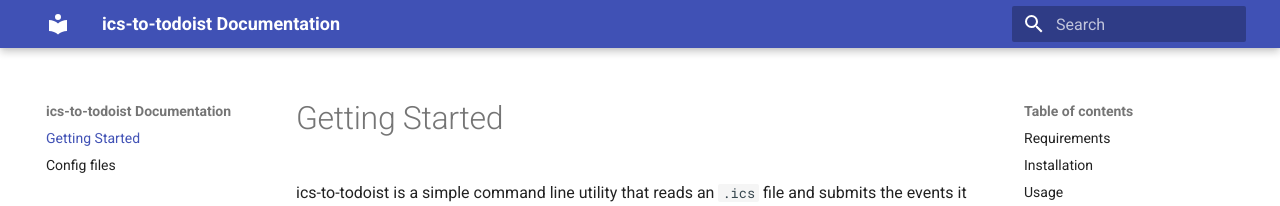
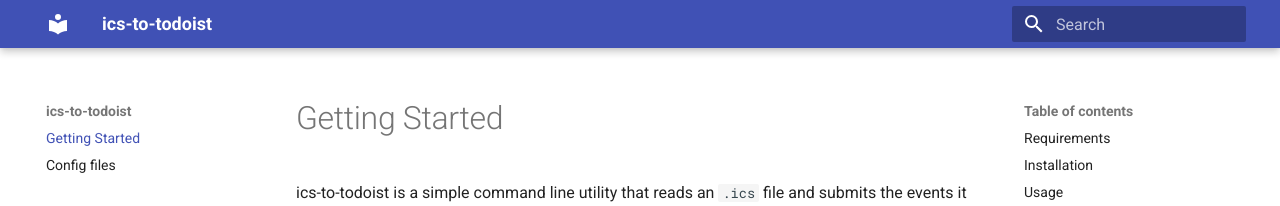
Before and after one commit to gaborschulz/ics-to-todoist, an MkDocs documentation site: the page built from docs/index.md, in a window 1280 px wide. Shown: the top 206 px of the page. Built offline with MkDocs 1.6.1 and Material for MkDocs 9.7.7, drawn with Linux system fonts in a browser that asks for light colours.

```diff
--- a/mkdocs.yml
+++ b/mkdocs.yml
@@ -1,3 +1,3 @@
-site_name: ics-to-todoist Documentation
+site_name: ics-to-todoist
 theme:
   name: material
--- a/pyproject.toml
+++ b/pyproject.toml
@@ -28,6 +28,8 @@
 coverage = "^6.5.0"
 pytest-pylint = "^0.19.0"
 pytest-mypy = "^0.10.1"
+
+[tool.poetry.group.docs.dependencies]
 mkdocs = "^1.4.2"
 mkdocs-material = "^8.5.10"
 
```
Also changed, not shown: 1 other file.
